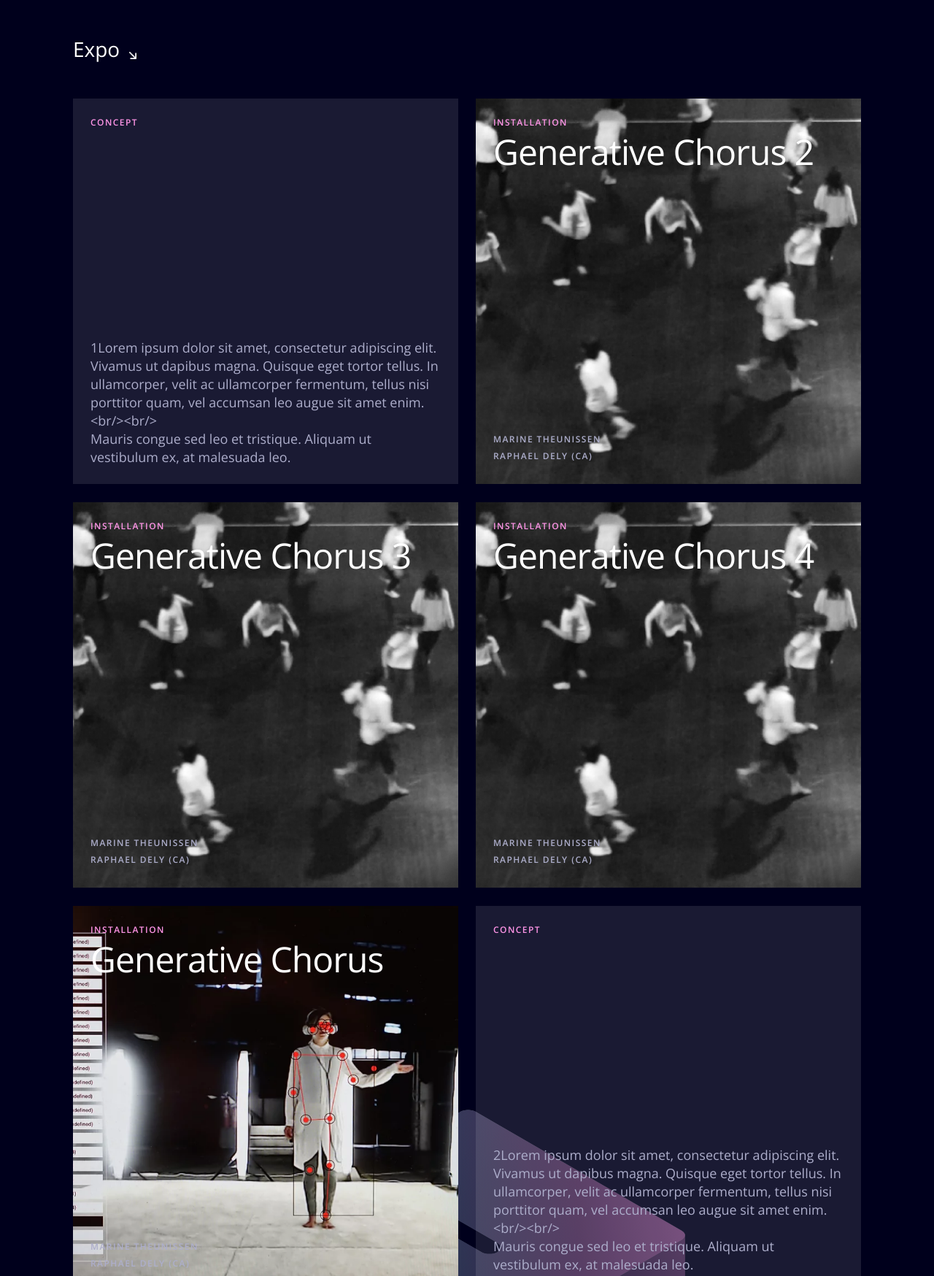
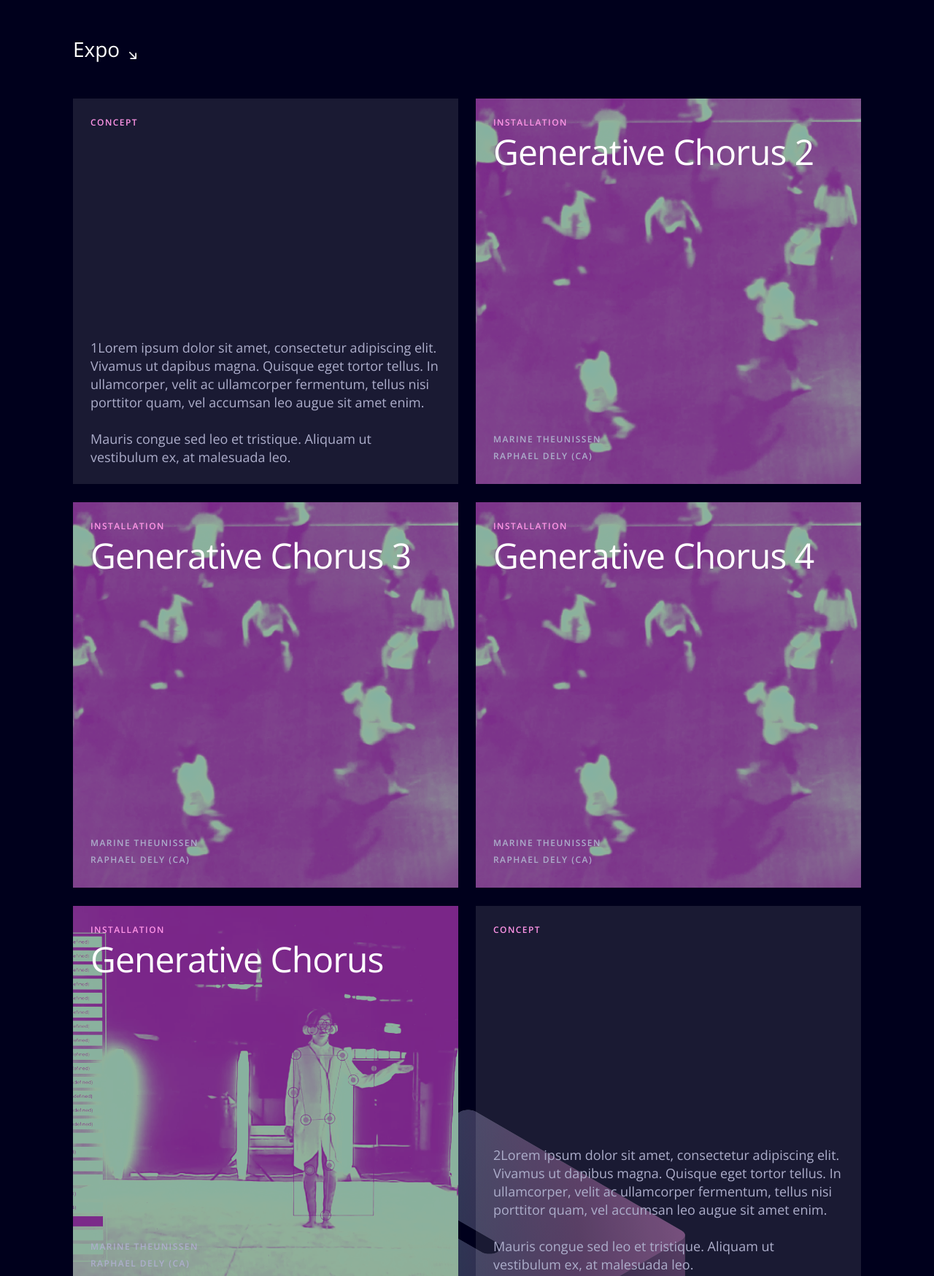
Before and after one commit to cucicov/nova, a website built with Parcel: page index.html in a window 1280 px wide. Shown: the part 2460-4208 px from the top of the page at 73% size. Built offline with nearby package versions, Linux system fonts and the light colour scheme.

Commit message:
Țpolish

```diff
--- a/index.html
+++ b/index.html
@@ -119,10 +119,10 @@
                         "sponsors": "Our sponsors",
                         "prev-ed": "previous editions",
                         "concept-text-1": "1Lorem ipsum dolor sit amet, consectetur adipiscing elit. Vivamus ut dapibus magna. Quisque eget tortor tellus. In ullamcorper, velit ac ullamcorper fermentum, tellus nisi porttitor quam, vel accumsan leo augue sit amet enim.\n" +
-                            "                    <br/><br/>\n" +
+                            "                    \n" +
                             "                    Mauris congue sed leo et tristique. Aliquam ut vestibulum ex, at malesuada leo.",
                         "concept-text-2": "2Lorem ipsum dolor sit amet, consectetur adipiscing elit. Vivamus ut dapibus magna. Quisque eget tortor tellus. In ullamcorper, velit ac ullamcorper fermentum, tellus nisi porttitor quam, vel accumsan leo augue sit amet enim.\n" +
-                            "                    <br/><br/>\n" +
+                            "                    \n" +
                             "                    Mauris congue sed leo et tristique. Aliquam ut vestibulum ex, at malesuada leo.",
                     },
 
@@ -331,14 +331,14 @@
                 $(".clickable-expo-item").on({
                     mouseenter: function() {
                         $(this).fadeTo(100, 0.5, function (){
-                            $(this).addClass("clickable-expo-item-hover");
+                            $(this).removeClass("clickable-expo-item-hover");
                             expo_item_audio_click.play();
                         });
                         $(this).fadeTo(300, 1);
                     },
                     mouseleave: function() {
                         $(this).fadeTo(100, 0.5, function () {
-                            $(this).removeClass("clickable-expo-item-hover");
+                            $(this).addClass("clickable-expo-item-hover");
                         });
                         $(this).fadeTo(300, 1.0);
                     }
@@ -1182,7 +1182,7 @@
 
             <div class="date-separator"></div>
 
-            <div class="expo-item clickable-expo-item" href="#" bgimg="../img/img1.png">
+            <div class="expo-item clickable-expo-item clickable-expo-item-hover" href="#" bgimg="../img/img1.png">
                 <div class="clickable-expo-item-container">
                     <div class="small-pink-heading"  data-i18n-key="installation">
                         INSTALLATION
@@ -1205,7 +1205,7 @@
         </div>
 
         <div class="content-container-row calendar-container">
-            <div class="expo-item clickable-expo-item" href="#" bgimg="../img/img1.png">
+            <div class="expo-item clickable-expo-item clickable-expo-item-hover" href="#" bgimg="../img/img1.png">
                 <div class="clickable-expo-item-container">
                     <div class="small-pink-heading"  data-i18n-key="installation">
                         INSTALLATION
@@ -1228,7 +1228,7 @@
 
             <div class="date-separator"></div>
 
-            <div class="expo-item clickable-expo-item" href="#" bgimg="../img/img1.png">
+            <div class="expo-item clickable-expo-item clickable-expo-item-hover" href="#" bgimg="../img/img1.png">
                 <div class="clickable-expo-item-container">
                     <div class="small-pink-heading" data-i18n-key="installation">
                         INSTALLATION
@@ -1252,7 +1252,7 @@
         </div>
 
         <div class="content-container-row calendar-container">
-            <div class="expo-item clickable-expo-item" href="#" bgimg="../img/img2.png">
+            <div class="expo-item clickable-expo-item clickable-expo-item-hover" href="#" bgimg="../img/img2.png">
                 <div class="clickable-expo-item-container">
                     <div class="small-pink-heading"  data-i18n-key="installation">
                         INSTALLATION
```
